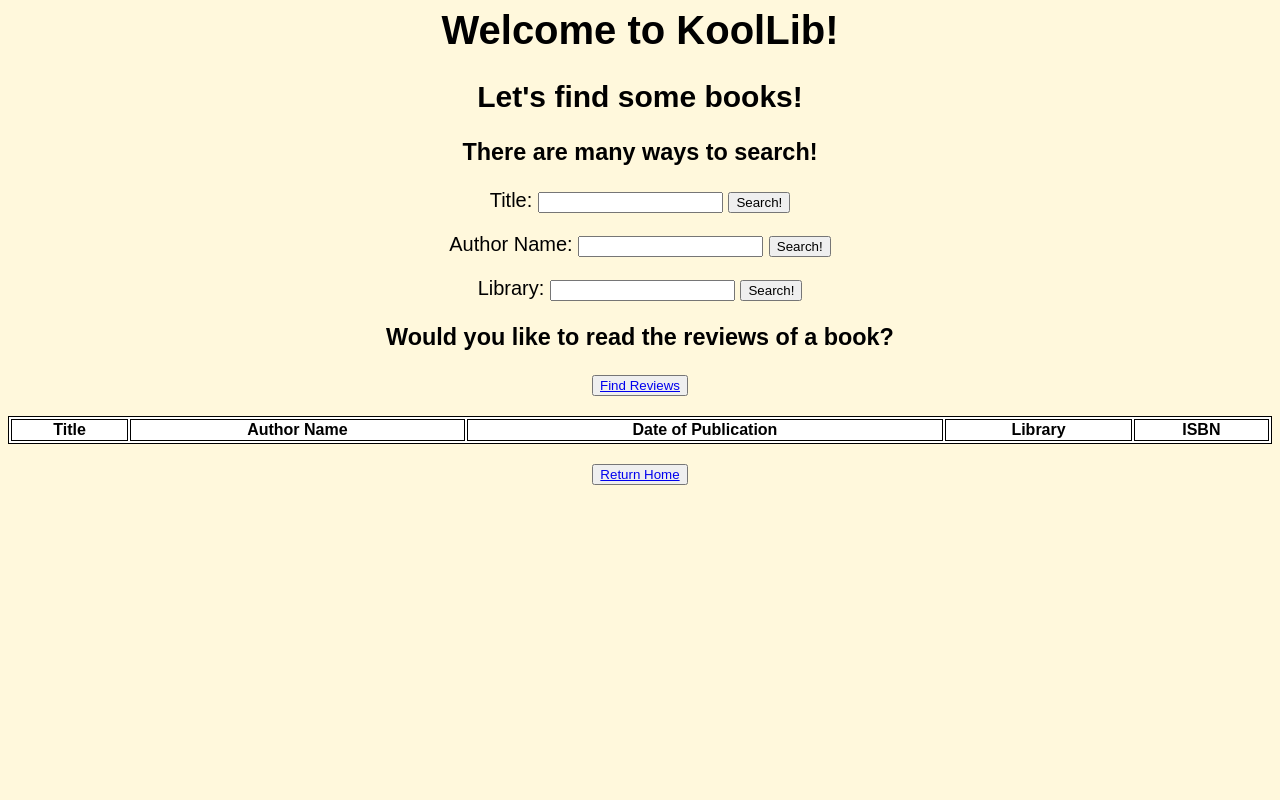
After one commit to sam-braun/CS-4111-1867, a Flask app: page /book.html in a window 1280 px wide. The commit adds this page. Run offline with Flask 3, Linux system fonts and the light colour scheme; lists and menus that the app fills with data are empty; parts of the project's set-up code (start-up, migrations or seed data) failed here and were passed over.

Commit message:
more templates

```diff
--- a/server.py
+++ b/server.py
@@ -175,32 +175,116 @@ def another():
 
 
 # Example of adding new data to the database
-@app.route('/bookid_query', methods=['POST'])
-def bookid_query():
+@app.route('/book_title_query', methods=['POST'])
+def book_title_query():
     # accessing form inputs from user
-    query_id = request.form['book_id']
+
+    query_id = request.form['title']
 
     params = {}
     params["query_id"] = query_id
-    cursor = g.conn.execute(text('SELECT copy_id, title FROM book WHERE copy_id = (:query_id)'), params)
+    query = text("FROM B.title, (A.first_name + ‘ ‘ + A.last_name) AS name, B.pub_year, L.library, B.isbn, R.reviews \
+                  SELECT book B, wrote R, library L, review R \
+                  WHERE WHERE B.title LIKE  " + "CONCAT(CONCAT('%', :query_id), '%')")
+    print(query)
+    cursor = g.conn.execute(query, params)
 
-    ids = []
     titles = []
+    authors = []
+    dates = []
+    libraries = []
+    isbns = []
     for result in cursor:
-        ids.append(result[0])
-        titles.append(result[1])
+        titles.append(result[0])
+        authors.append(result[1])
+        dates.append(result[2])
+        libraries.append(result[3])
+        isbns.append(result[4])
     cursor.close()
 
-    context = dict(ids = ids, titles = titles)
-    return render_template("bookid.html", **context)
+    context = dict(titles = titles, authors = authors, dates = dates, libraries = libraries, isbns = isbns)
+    return render_template("book.html", **context)
 
-@app.route('/bookid.html')
-def bookid():
-    ids = []
+@app.route('/book.html')
+def book():
+
     titles = []
+    authors = []
+    dates = []
+    libraries = []
+    isbns = []
 
-    context = dict(ids = ids, titles = titles)
-    return render_template("bookid.html", **context)
+    context = dict(titles = titles, authors = authors, dates = dates, libraries = libraries, isbns = isbns)
+    return render_template("book.html", **context)
+
+
+# Example of adding new data to the database
+@app.route('/review_query', methods=['POST'])
+def review_query():
+    # accessing form inputs from user
+    query_id = request.form['name']
+
+    params = {}
+    params["query_id"] = query_id
+    query = text("SELECT B.title, R.pub_date, R.text, R.stars \
+                  FROM book B, review R \
+                  WHERE B.copy_id = R.copy_id AND B.title LIKE " + "CONCAT(CONCAT('%', :query_id), '%')")
+    print(query)
+    cursor = g.conn.execute(query, params)
+
+    titles = []
+    dates = []
+    reviews = []
+    stars = []
+    for result in cursor:
+        titles.append(result[0])
+        dates.append(result[1])
+        reviews.append(result[2])
+        stars.append(result[3])
+    cursor.close()
+
+    context = dict(titles = titles, dates = dates, reviews = reviews, stars = stars)
+    return render_template("review.html", **context)
+
+
+@app.route('/review.html')
+def review():
+    titles = []
+    dates = []
+    reviews = []
+    stars = []
+
+    context = dict(titles = titles, dates = dates, reviews = reviews, stars = stars)
+    return render_template("review.html", **context)
+
+
+@app.route('/library_all', methods=['POST'])
+def library_all():
+   # query_id = request.form['name']
+
+   # params = {}
+   # params["query_id"] = query_id
+    query = text("SELECT L.name, L.address, L.hours, L.specialization, U.name \
+                  FROM library L LEFT JOIN university U on L.affiliated_with = U.university_id")
+    print(query)
+    cursor = g.conn.execute(query)
+
+    names = []
+    addresses = []
+    hoursss = []
+    specializations = []
+    affiliations = []
+    for result in cursor:
+        names.append(result[0])
+        addresses.append(result[1])
+        hoursss.append(result[2])
+        specializations.append(result[3])
+        affiliations.append(result[4])
+    cursor.close()
+
+    context = dict(names = names, addresses  = addresses, hoursss = hoursss, specializations = specializations, affiliations = affiliations)
+    return render_template("library.html", **context)
+
 
 # Example of adding new data to the database
 @app.route('/library_query', methods=['POST'])
--- /dev/null
+++ b/templates/book.html
@@ -0,0 +1,70 @@
+<html>
+  <style>
+    body{
+      background-color: cornsilk;
+      font-size: 15pt;
+      font-family: arial;
+    }
+    table, th, td {
+      border:1px solid black;
+      background-color: white;
+    }
+  </style>
+
+
+<p> </p>
+  <center><h1><span style="font-family: fantasy">Welcome to KoolLib!</span></h1></center>
+
+<body>
+
+	<center><h2><span style="font-family: fantasy">Let's find some books!</span></h2><center>
+
+			<center><p><h3>There are many ways to search!</h3></p></center>
+
+<form method="POST" action="/book_title_query">
+	<p>Title: <input type="text" name="title"> <input type="submit" value="Search!"></p>
+</form>
+
+<form method="POST" action="/book_author_query">
+        <p>Author Name: <input type="text" name="name"> <input type="submit" value="Search!"></p>
+</form>
+
+<form method="POST" action="/book_library_query">
+        <p>Library: <input type="text" name="name"> <input type="submit" value="Search!"></p>
+</form>
+
+
+	<p> </p>
+
+	<center><p><h3>Would you like to read the reviews of a book?</h3></p></center>
+
+	<button><center><a href="review.html">Find Reviews</a></center></button>
+
+	<p> </p>
+
+	 <table style="width:100%">
+    <tr>
+      <th>Title</th>
+      <th>Author Name</th>
+      <th>Date of Publication</th>
+      <th>Library</th>
+      <th>ISBN</th>
+    </tr>
+    {% for n in range(title|length) %}
+    <tr>
+      <td>{{titles[n]}}</td>
+      <td>{{names[n]}}</td>
+      <td>{{dates[n]}}</td>
+      <td>{{libraries[n]}}</td>
+      <td>{{isbns[n]}}</td>
+    </tr>
+    {% endfor %}
+  </table>
+
+  <p> </p>
+  <button><center><a href="/">Return Home</a></center></button>
+
+</body>
+
+
+</html>
```
Also changed, not shown: templates/index.html (+16 -12 lines), templates/library.html (+13 -3 lines), templates/old_index.html (renamed from templates/bookid.html, +6 -9 lines), templates/review.html (added, +48 -0 lines).
